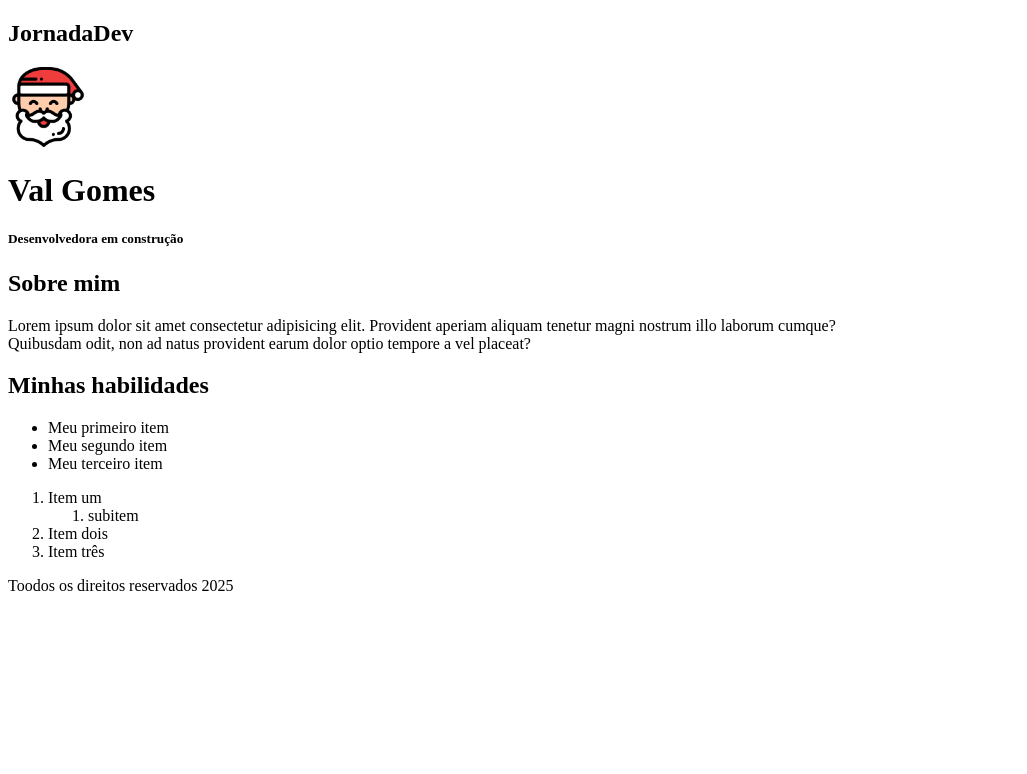
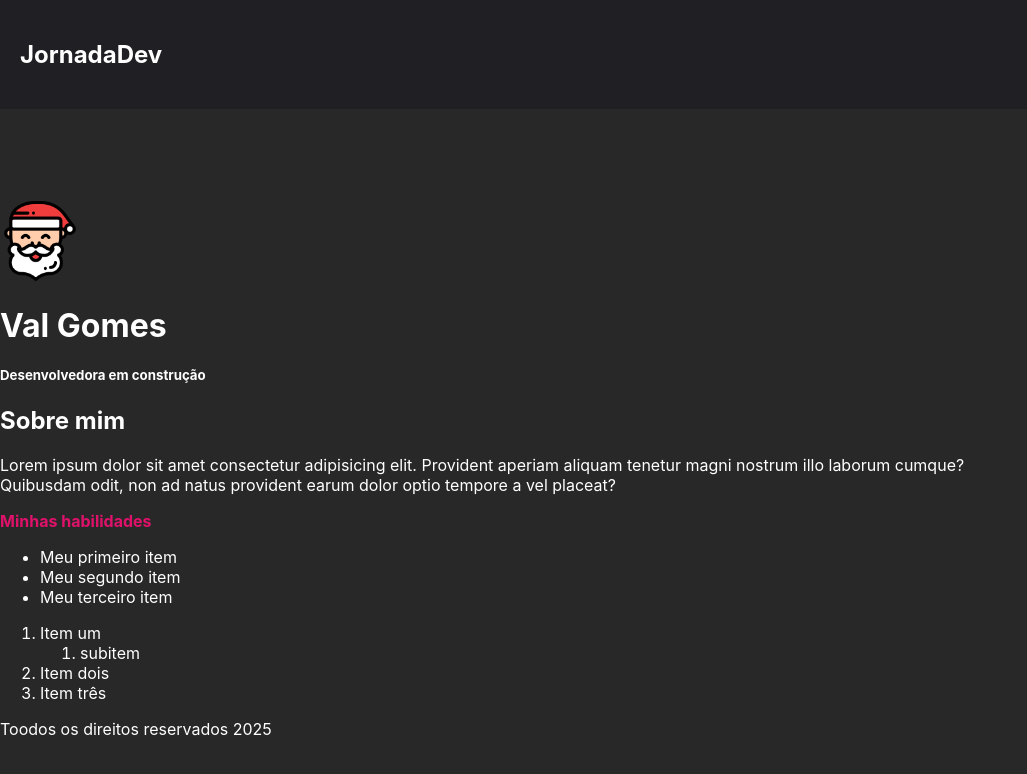
Before and after one commit to VMGomes92/t2a2-html-lista-p-imagens-051125, a plain HTML site: page index.html in a window 1280 px wide. Shown: the whole page, without its empty margins (0-1027 px from the left). Drawn offline with Linux system fonts and the light colour scheme.

Commit message:
atualização aula 10/11

```diff
--- /dev/null
+++ b/estilos.css
@@ -0,0 +1,20 @@
+body {
+    color: white;
+    background-color: rgb(41, 40, 40) ;
+    margin: 0;
+    font-family: inter, sans-serif;
+}
+
+h3 {
+    color: #df126b;
+    font-size: 16px;
+}
+
+header {
+    box-sizing: border-box;
+    width: 100%; /** largura > unidade relativa*/
+    padding: 20px;
+    background-color: #202024;
+    margin-bottom: 92px;
+
+}
--- a/index.html
+++ b/index.html
@@ -4,6 +4,14 @@
     <meta charset="UTF-8">
     <meta name="viewport" content="width=device-width, initial-scale=1.0">
     <title>T2A2 - HTML, Listas, Paragrafo e landmarks</title>
+    <link rel="stylesheet" href="estilos.css">
+    <!-- <style>
+        h1 {
+            color:#EA488F;
+            font-size: 64px;
+            font-family: 'Ubuntu', sans-serif;
+        }
+    </style> -->
 </head>
 <body>
     <header>
@@ -15,7 +23,7 @@
         <h5>Desenvolvedora em construção</h5>
         <h2>Sobre mim</h2>
         <p>Lorem ipsum dolor sit amet consectetur adipisicing elit. Provident aperiam aliquam tenetur magni nostrum illo laborum cumque? <br> Quibusdam odit, non ad natus provident earum dolor optio tempore a vel placeat?</p>
-        <h2>Minhas habilidades</h2>
+        <h3>Minhas habilidades</h3>
         <ul>
             <li>Meu primeiro item</li>
             <li>Meu segundo item</li>
```
